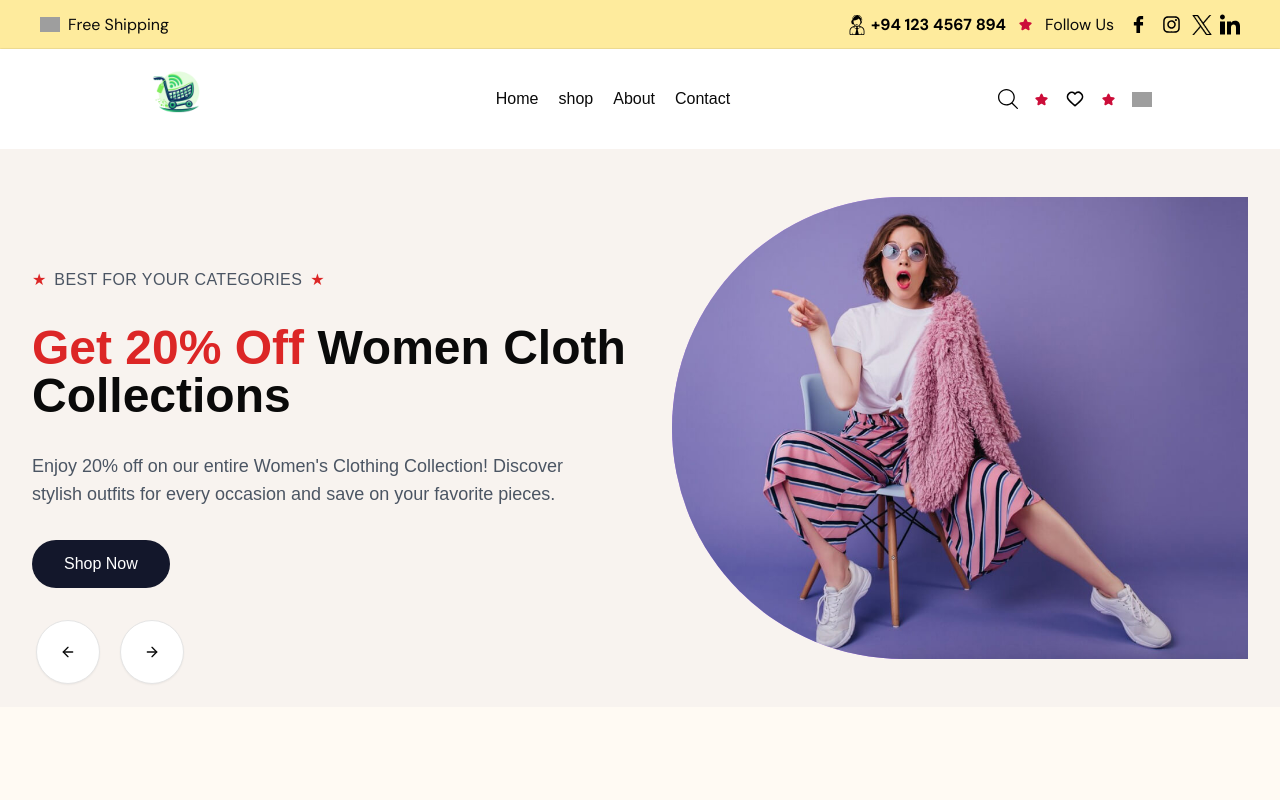
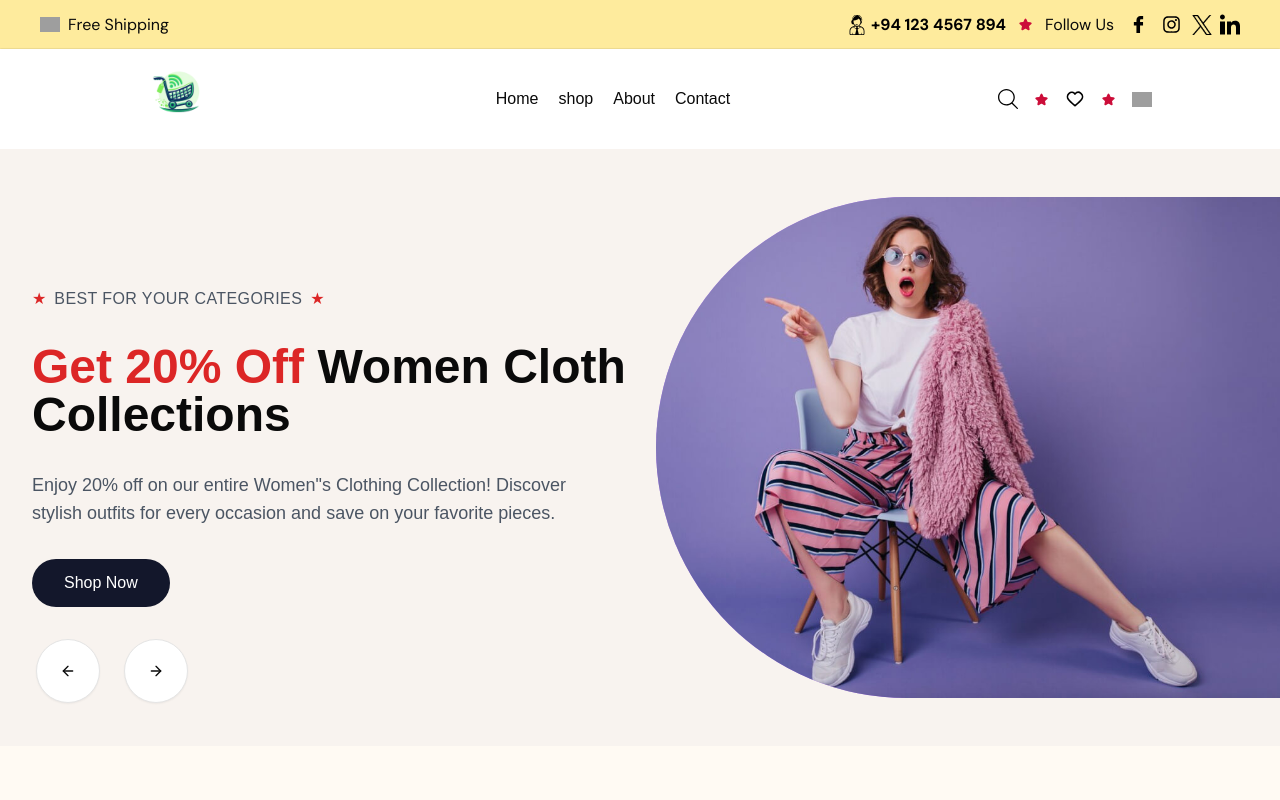
Before and after one commit to Habib-bhai/e-commerce-with-firebase, a Next.js app: page / in a window 1280 px wide. Shown: the top 800 px of the page. Built offline with nearby package versions, Linux system fonts and the light colour scheme; grey boxes are pictures that could not be loaded; a web font is replaced by a local one.

Commit message:
lint errors

```diff
--- a/src/components/Footer.tsx
+++ b/src/components/Footer.tsx
@@ -1,6 +1,6 @@
 "use client"
 import Image from 'next/image';
-import React from 'react'
+import React, { FormEvent } from 'react'
 import { Aoboshi_One } from 'next/font/google';
 import CompanyAssurances from './CompanyAssurances';
 import "@/app/globals.css";
@@ -12,7 +12,7 @@ const aoboshiOne = Aoboshi_One({
 
 export default function Footer() {
 
-  const handleSubmit = (e: any) => {
+  const handleSubmit = (e: FormEvent) => {
     e.preventDefault();
 
   };
@@ -193,10 +193,12 @@ export default function Footer() {
                   }
                 ].map((post) => (
                   <div key={post.title} className="flex gap-4">
-                    <img
+                    <Image
                       src={post.image}
                       alt={post.title}
                       className="w-20 h-20 object-cover rounded"
+                      height={100}
+                      width={100}
                     />
                     <div>
                       <h4 className="font-medium text-sm">{post.title}</h4>
--- a/src/components/HeroTextContent.tsx
+++ b/src/components/HeroTextContent.tsx
@@ -23,7 +23,7 @@ export default function HeroTextContent() {
             </h1>
 
             <p className="text-gray-600 text-lg max-w-xl">
-                Enjoy 20% off on our entire Women's Clothing Collection! Discover stylish
+                Enjoy 20% off on our entire Women&quot;s Clothing Collection! Discover stylish
                 outfits for every occasion and save on your favorite pieces.
             </p>
 
--- a/src/components/HomeHeroSec.tsx
+++ b/src/components/HomeHeroSec.tsx
@@ -1,4 +1,4 @@
-import { Aoboshi_One } from 'next/font/google'
+
 import Image from 'next/image'
 import React from 'react'
 import HeroTextContent from './HeroTextContent'
@@ -18,10 +18,10 @@ export default function HomeHeroSec() {
     return (
         <div className="relative w-screen  bg-[#f8f3ef]">
             {/* Main container */}
-            <div className="w-full  px-4 sm:px-6 lg:px-8 ">
+            <div className="w-full  pl-4 sm:pl-6 lg:pl-8 ">
 
 
-                <div className="flex flex-col lg:flex-row items-center justify-between gap-8 py-12">
+                <div className="flex flex-col lg:flex-row items-center justify-between  py-12">
                     {/* Left content div */}
                     <div className=" w-full lg:w-1/2  z-10">
 
@@ -44,8 +44,8 @@ export default function HomeHeroSec() {
                                 </CarouselItem>
 
                             </CarouselContent>
-                            <CarouselPrevious  className='top-[90%] left-[30%]  lg:top-[120%] lg:left-1 h-16 w-16'/>
-                            <CarouselNext className='top-[90%] right-[45%] lg:top-[120%] lg:right-[75%] h-16 w-16'/>
+                            <CarouselPrevious  className='top-[90%] left-[40%]  lg:top-[120%] lg:left-1 h-16 w-16'/>
+                            <CarouselNext className='top-[90%] right-[35%] lg:top-[120%] lg:right-[75%] h-16 w-16'/>
                         </Carousel>
                     </div>
 
```
